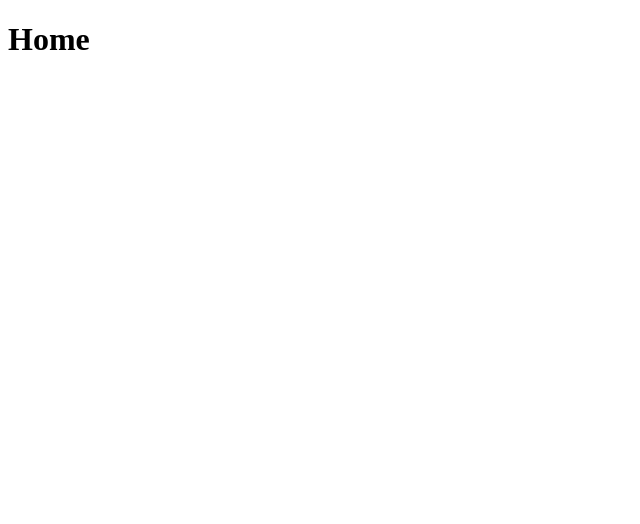
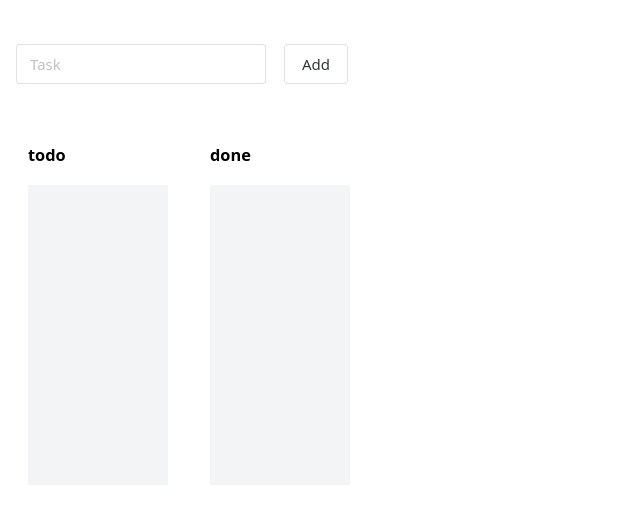
Before and after one commit to evagapi/ironhack-final-project-group-3, a Vue app: page / in a window 1280 px wide. Shown: the top 524 px of the page, without its empty margins (0-640 px from the left). Built offline with nearby package versions, Linux system fonts and the light colour scheme.

Commit message:
feat: add task creator component (#12)

```diff
--- a/package.json
+++ b/package.json
@@ -12,8 +12,10 @@
     "prepare": "husky install"
   },
   "dependencies": {
+    "pinia": "^2.0.22",
     "vue": "^3.2.37",
-    "vue-router": "^4.1.5"
+    "vue-router": "^4.1.5",
+    "vuedraggable": "^4.1.0"
   },
   "devDependencies": {
     "@vitejs/plugin-vue": "^3.1.0",
--- a/src/App.vue
+++ b/src/App.vue
@@ -1,12 +1,10 @@
 <template>
-  <div>
+  <n-message-provider>
     <TheHome />
-  </div>
+  </n-message-provider>
 </template>
 
-<script>
+<script setup>
+import { NMessageProvider } from "naive-ui";
 import TheHome from "./components/TheHome.vue";
-export default {
-  components: { TheHome },
-};
 </script>
--- a/src/components/TheHome.vue
+++ b/src/components/TheHome.vue
@@ -1,7 +1,10 @@
 <template>
-  <div><h1>Home</h1></div>
+  <div>
+    <TodoList></TodoList>
+  </div>
 </template>
 
 <script>
-export default {};
+import TodoList from "./TodoList.vue";
+export default { components: { TodoList } };
 </script>
--- /dev/null
+++ b/src/components/TodoList.vue
@@ -0,0 +1,120 @@
+<template>
+  <div class="form-wrapper">
+    <NForm
+      ref="formRef"
+      inline
+      :label-width="80"
+      :model="formValue"
+      :rules="rules"
+      size="large"
+      @submit="handleSubmit"
+    >
+      <n-form-item path="task">
+        <n-input v-model:value="formValue.task" placeholder="Task" />
+      </n-form-item>
+      <n-form-item>
+        <n-button attr-type="submit"> Add </n-button>
+      </n-form-item>
+    </NForm>
+  </div>
+  <n-scrollbar x-scrollable>
+    <div class="columns-wrapper">
+      <div v-for="column in columns" :key="column.value">
+        <h3>{{ column.value }}</h3>
+        <draggable
+          class="column"
+          :list="getTaskByColumn(column.value)"
+          group="columns"
+          item-key="title"
+          @change="log"
+        >
+          <template #item="{ element }">
+            <div class="list-group-item">{{ element.title }}</div>
+          </template>
+        </draggable>
+      </div>
+    </div>
+  </n-scrollbar>
+</template>
+
+<script setup>
+import { useTasksStore } from "../stores/TasksStore";
+import {
+  NForm,
+  NFormItem,
+  NInput,
+  NButton,
+  NScrollbar,
+  useMessage,
+} from "naive-ui";
+import { reactive, ref } from "vue";
+import draggable from "vuedraggable";
+
+const message = useMessage();
+const formValue = reactive({
+  task: "",
+});
+
+const formRef = ref(null);
+
+const columns = [
+  {
+    label: "todo",
+    value: "todo",
+  },
+  {
+    label: "done",
+    value: "done",
+  },
+];
+
+const rules = {
+  task: {
+    required: true,
+    message: "Please enter your task",
+    trigger: ["input"],
+  },
+};
+
+const { addTask, getTaskByColumn } = useTasksStore();
+
+function handleSubmit(e) {
+  e.preventDefault();
+  formRef.value
+    ?.validate()
+    .then(() => {
+      addTask({
+        title: formValue.task,
+        column: "todo",
+      });
+      formValue.task = "";
+      message.success("New task added");
+    })
+    .catch((errors) => {
+      console.log(errors);
+      message.error("A task must not be empty");
+    });
+}
+
+function log(event) {
+  window.console.log(event);
+}
+</script>
+
+<style scoped>
+.form-wrapper {
+  padding: 1rem;
+  margin: auto;
+}
+
+.columns-wrapper {
+  display: flex;
+  gap: 3em;
+  margin: 0 2em;
+}
+.column {
+  min-height: 300px;
+  width: 140px;
+  background-color: #f2f4f5;
+}
+</style>
--- a/src/main.js
+++ b/src/main.js
@@ -1,4 +1,9 @@
 import { createApp } from "vue";
+import { createPinia } from "pinia";
 import App from "./App.vue";
 
-createApp(App).mount("#app");
+const pinia = createPinia();
+const app = createApp(App);
+
+app.use(pinia);
+app.mount("#app");
--- /dev/null
+++ b/src/stores/TasksStore.js
@@ -0,0 +1,22 @@
+import { defineStore } from "pinia";
+import { reactive } from "vue";
+
+export const useTasksStore = defineStore("tasks", () => {
+  const todoTasks = reactive([]);
+
+  const doneTasks = reactive([]);
+
+  function addTask(task) {
+    if (task.column === "todo") {
+      todoTasks.push(task);
+    } else if (task.column === "done") {
+      doneTasks.push(task);
+    }
+  }
+
+  function getTaskByColumn(column) {
+    return column === "todo" ? todoTasks : doneTasks;
+  }
+
+  return { todoTasks, doneTasks, addTask, getTaskByColumn };
+});
```
Also changed, not shown: 1 other file (tests, documents, lock files or other folders).
